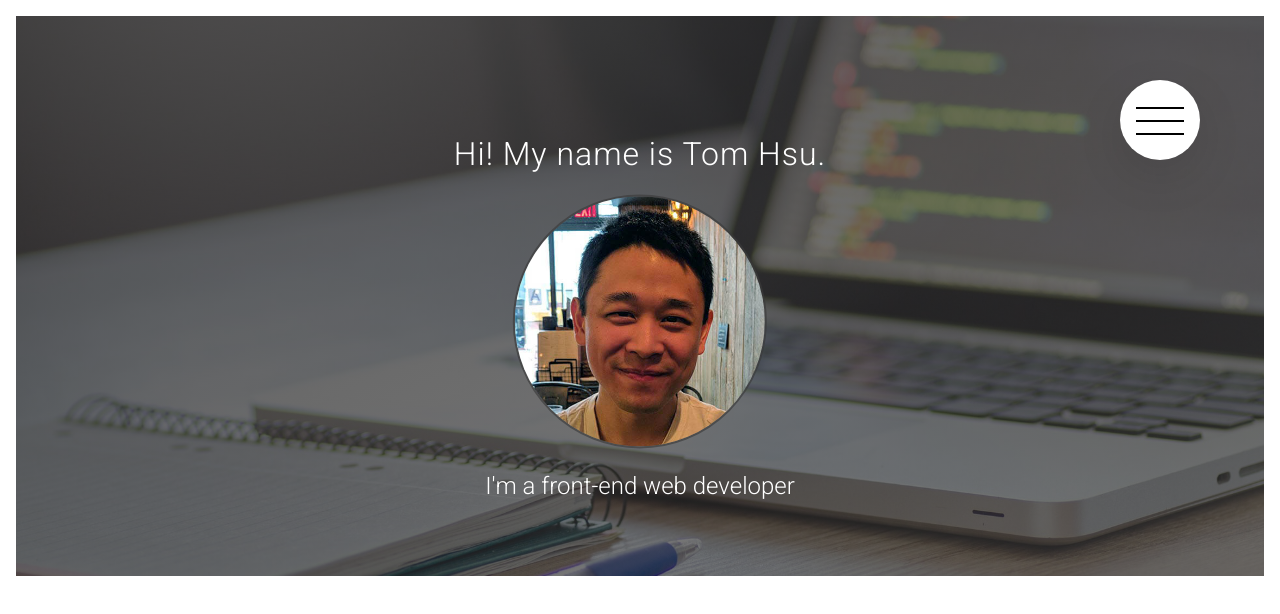
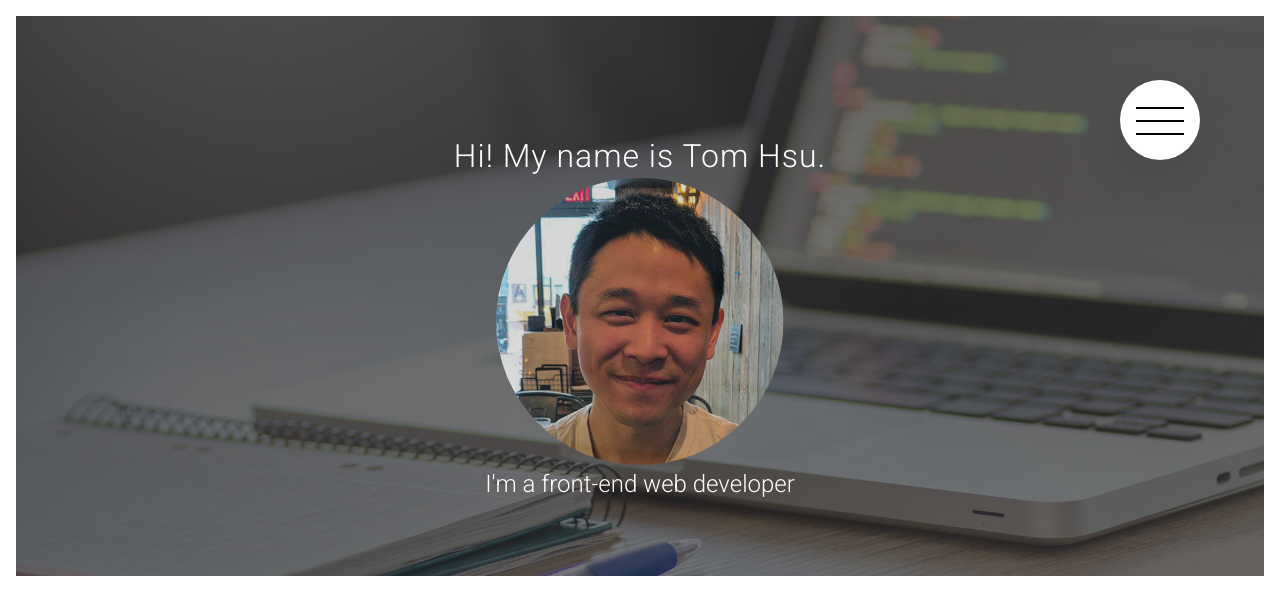
Before and after one commit to thomaschsu/react-portfolio, a React (Create React App) app: page / in a window 1280 px wide. In both pictures the pointer is over the picture 640 px from the left and 321 px from the top of the page. Shown: the top 614 px of the page. Built offline with nearby package versions, Linux system fonts and the light colour scheme.

Commit message:
Modified profile photo

```diff
--- a/src/Header.scss
+++ b/src/Header.scss
@@ -32,6 +32,7 @@ $color-black: #424242;
     background-size: cover;
     background-position: center;
     text-align: center;
+
     &-heading {
         color: $color-white;
         font-weight: 300;
@@ -39,12 +40,14 @@ $color-black: #424242;
         padding-top: 1rem;
         letter-spacing: 1px;
     }
+
     &-about-box {
         position: absolute;
         top: 40%;
         left: 50%;
         transform: translate(-50%, -50%)
     }
+
     &-subtitle {
         color: #fff;
         font-weight: 300;
@@ -56,9 +59,10 @@ $color-black: #424242;
     width: 250px;
     animation-name: bounce;
     animation-duration: 1s;
-    transition: border .5s ease-in;
+    transition: all ease 500ms;
 
     &:hover {
-        border: 2px solid $color-dark-transparent;
+        transform: scale(1.15);
+        opacity: 0.75;
     }
 }
```
